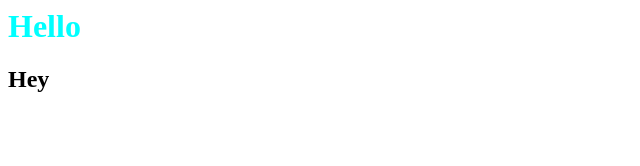
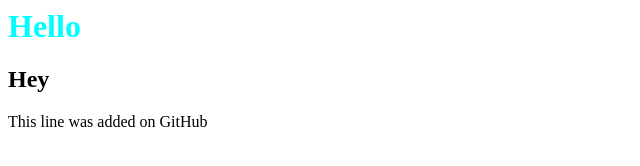
Before and after one commit to Faiezyyyy/git-practice, a plain HTML site: page index.html in a window 1280 px wide. Shown: the whole page, without its empty margins (0-640 px from the left). Drawn offline with Linux system fonts and the light colour scheme.

Commit message:
Update index.html

```diff
--- a/index.html
+++ b/index.html
@@ -1,2 +1,3 @@
 <h1 style="color: aqua;">Hello</h1>
 <h2>Hey</h2>
+<p>This line was added on GitHub</p>
```
